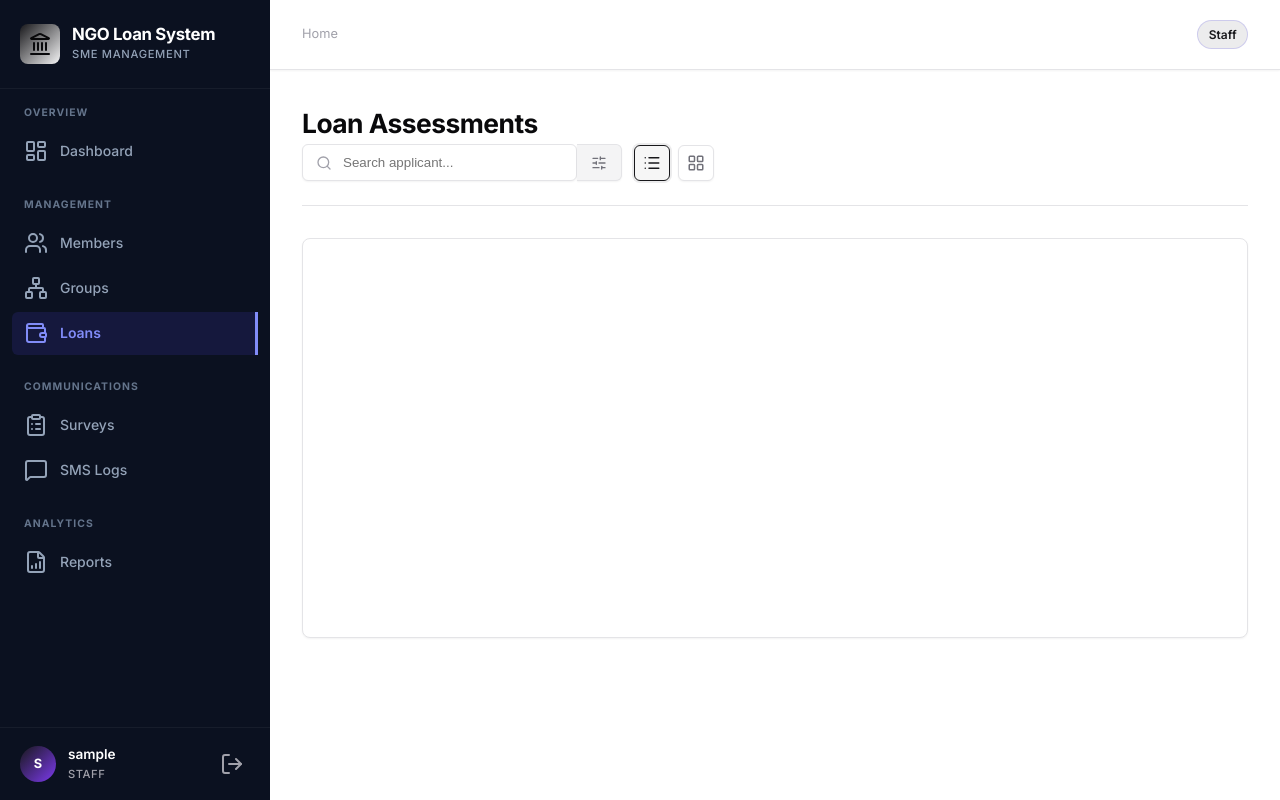
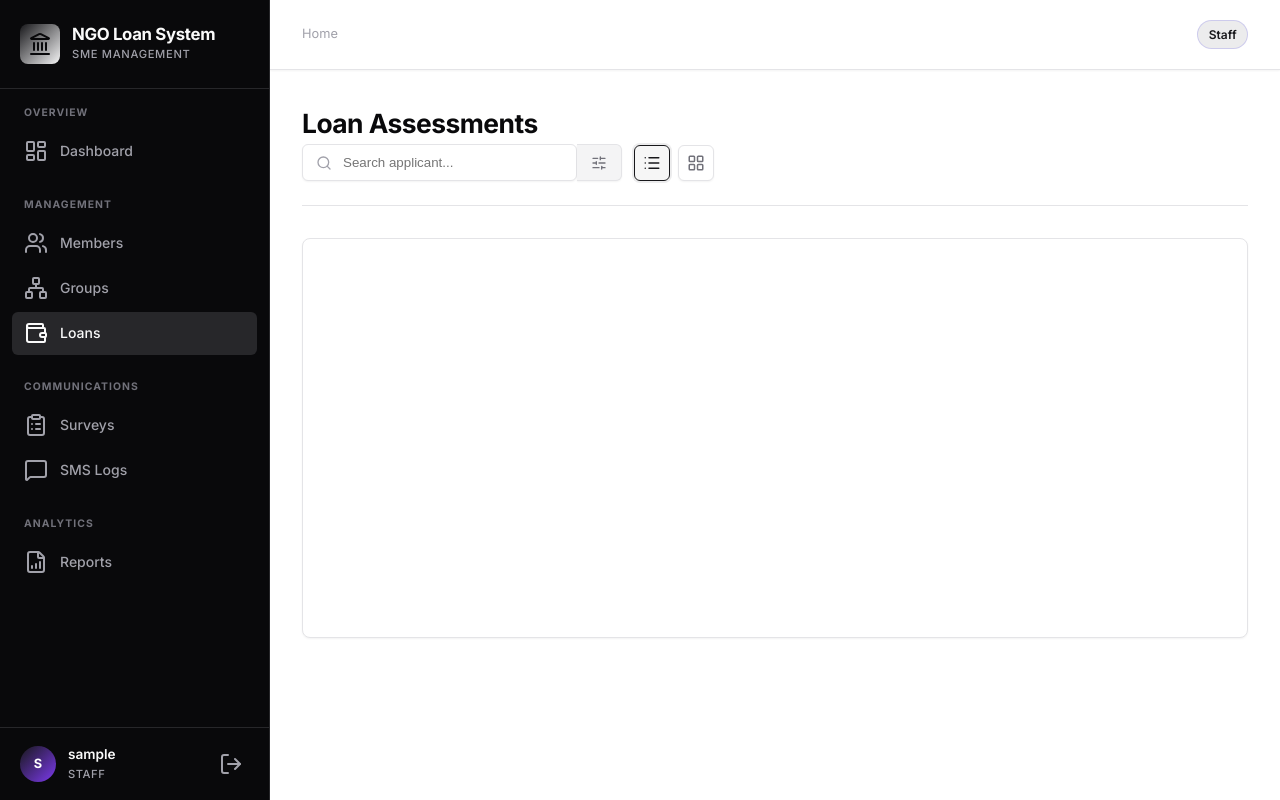
Before and after one commit to markfranci/ngo-sms-loan-system, a Flask app: page /loans/ in a window 1280 px wide. Run offline with Flask 3, Linux system fonts and the light colour scheme; the visitor is signed in with stand-in values (Sample User, id 1); data that the repository does not hold is empty.

Commit message:
Fixed the UI of the side navigation bar

```diff
--- a/app/static/css/main.css
+++ b/app/static/css/main.css
@@ -1859,21 +1859,21 @@ h1, h2, h3, h4, h5, h6 {
 
 .kanban-grid { display: grid; grid-template-columns: repeat(auto-fill, minmax(300px, 1fr)); gap: 20px;}
 
-/* MASSIVE PREMIUM OVERHAUL - DARK SIDEBAR ON LIGHT THEME */
+/* MASSIVE PREMIUM OVERHAUL - SHADCN DARK SIDEBAR */
 .sidebar {
-  background: #0B1120;
-  border-right: none;
-}
-.sidebar-brand { border-bottom-color: rgba(255,255,255,0.05); }
-.sidebar-brand-text { color: #FFFFFF; }
-.sidebar-brand-sub { color: #94A3B8; }
-.sidebar-section-title { color: #64748B; }
-.sidebar-link { color: #94A3B8; }
-.sidebar-link:hover { background: rgba(255,255,255,0.05); color: #FFFFFF; }
-.sidebar-link.active { background: rgba(79, 70, 229, 0.15); color: #818CF8; border-right: 3px solid #818CF8; border-radius: var(--radius-sm) 0 0 var(--radius-sm); }
-.sidebar-link.active i { color: #818CF8; }
-.sidebar-footer { border-top-color: rgba(255,255,255,0.05); }
-.sidebar-user-name { color: #FFFFFF; }
+  background: #09090B; /* zinc-950 */
+  border-right: 1px solid #27272A; /* zinc-800 */
+}
+.sidebar-brand { border-bottom-color: #27272A; }
+.sidebar-brand-text { color: #FAFAFA; /* zinc-50 */ }
+.sidebar-brand-sub { color: #A1A1AA; /* zinc-400 */ }
+.sidebar-section-title { color: #71717A; /* zinc-500 */ }
+.sidebar-link { color: #A1A1AA; }
+.sidebar-link:hover { background: #27272A; color: #FAFAFA; }
+.sidebar-link.active { background: #27272A; color: #FAFAFA; border-right: none; font-weight: 500; }
+.sidebar-link.active i { color: #FAFAFA; }
+.sidebar-footer { border-top-color: #27272A; }
+.sidebar-user-name { color: #FAFAFA; }
 .btn-sidebar-logout:hover { background: rgba(239, 68, 68, 0.15); color: #F87171; }
 
 .top-header { background: rgba(255,255,255,0.8); backdrop-filter: blur(12px); -webkit-backdrop-filter: blur(12px); border-bottom: 1px solid var(--color-border); }
```
